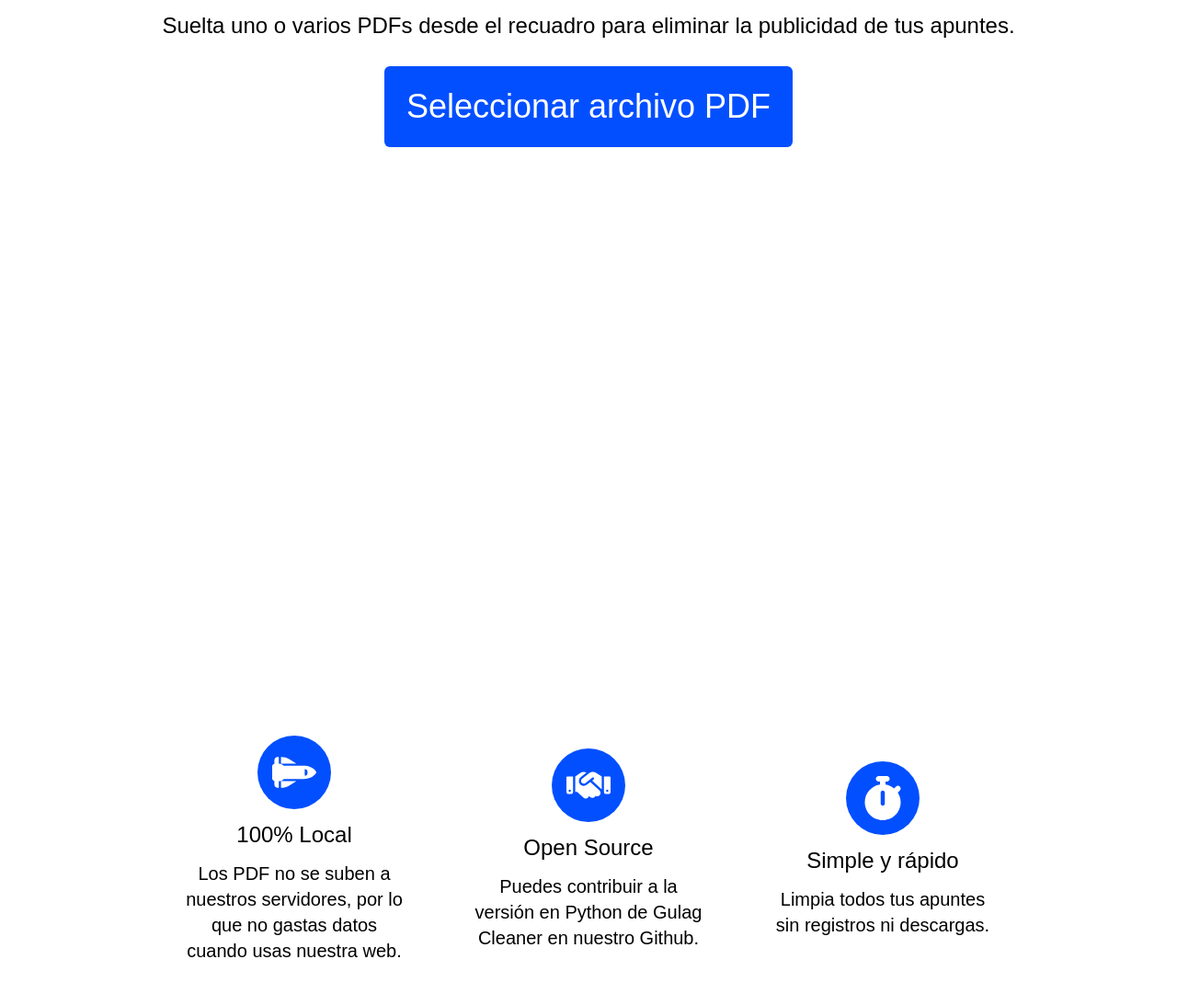
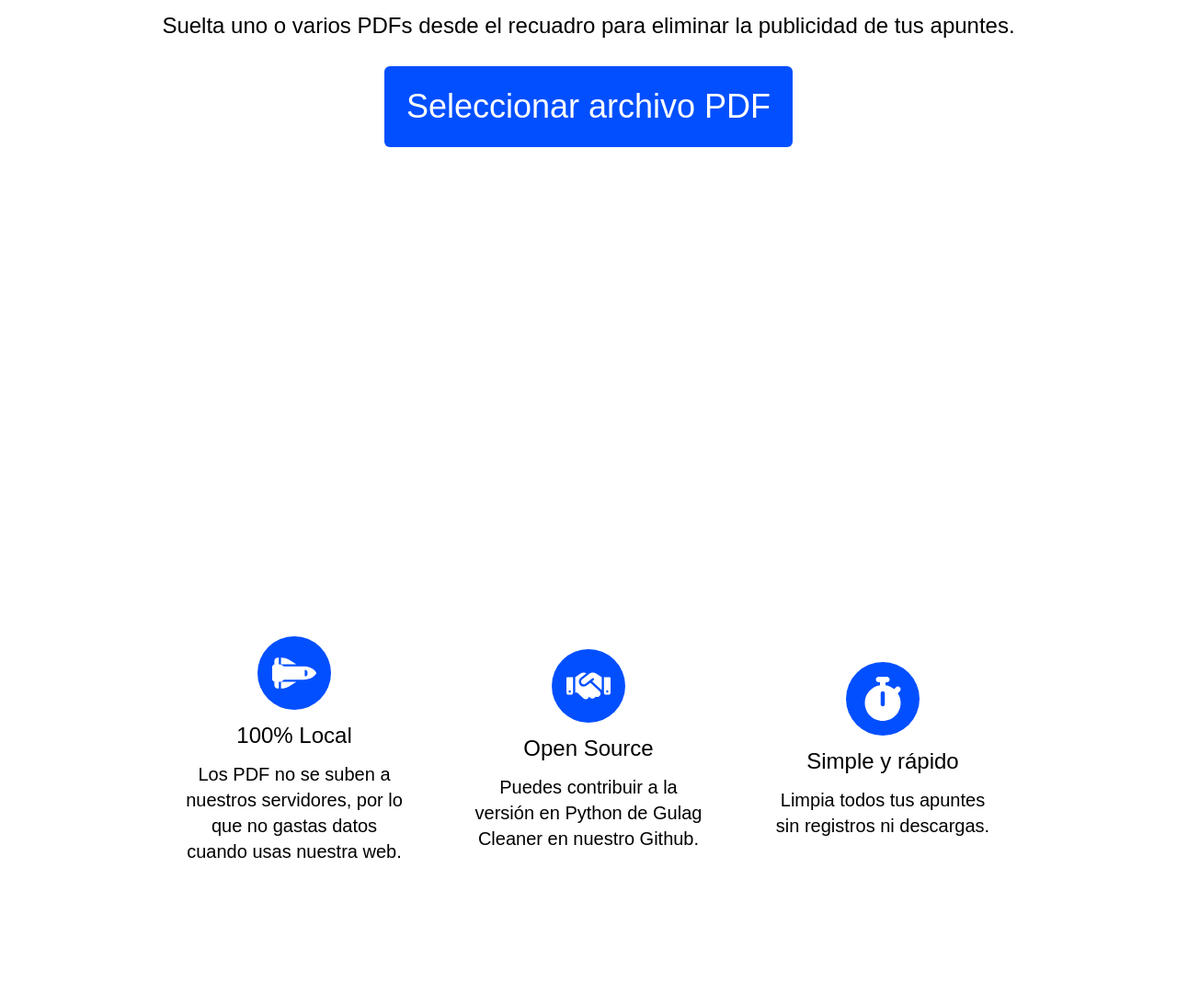
Before and after one commit to Angeloyo/gulagcleaner.com, a website: page index.html in a window 1280 px wide. Shown: the part 204-1297 px from the top of the page at 92% size. Drawn offline with Linux system fonts and the light colour scheme; a web font is replaced by a local one.

Commit message:
trying to fix landing page height

```diff
--- a/index.html
+++ b/index.html
@@ -29,7 +29,7 @@
 
     <main>
         <!-- lugar donde está la funcionalidad -->
-        <div class="text-center mt-14 mx-10 md:mx-24">
+        <div class="md:min-h-screen text-center pt-14 mx-10 md:mx-24">
             <h1 class="text-4xl md:text-5xl">Eliminar publicidad</h1>
             <h2 class="hidden md:block text-2xl mt-4">Suelta uno o varios PDFs desde el recuadro para eliminar la publicidad
                 de tus apuntes.</h2>
@@ -41,8 +41,8 @@
             <!-- <p class="">O arrastra y suelta el PDF aquí</p> -->
         </div>
 
-        <!-- iconitos y texto -->
-        <div class="md:flex justify-center mt-[15rem] md:mt-[40rem] mx-7 xl:mx-40">
+        <!-- iconitos y texto mt-[15rem] md:mt-[40rem]-->
+        <div class="md:flex-grow md:flex justify-center  mx-7 xl:mx-40">
 
               <div class="mb-7 md:w-1/3 text-center flex flex-col items-center justify-center">
                 <div class="w-20 h-20 bg-gulag-blue rounded-full flex items-center justify-center">
@@ -84,7 +84,7 @@
         <div class="text-center mt-32 mx-7 md:mx-14 lg:mx-[24] xl:mx-[30rem]">
             <h2 class="text-4xl">Ayudanos</h2>
             <h3 class="text-xl mt-5">Necesitamos tu ayuda para difundir la web entre la comunidad de estudiantes. Ayudanos compartiendola con tus compañeros de clase o poniendo un mensaje en tus redes sociales. Nos puedes encontrar en Twitter e Instagram como @GulagCleaner</h3>
-            <div class="flex justify-center mt-5">
+            <div class="flex justify-center mt-7">
                 <a target="_blank" href="https://twitter.com/gulagcleaner">
                     <div class="w-16 h-16 bg-gulag-blue rounded-full flex items-center justify-center mr-3">
                         <svg class="w-9 h-9 fill-white" xmlns="http://www.w3.org/2000/svg" height="1em" viewBox="0 0 512 512"><!--! Font Awesome Free 6.4.0 by @fontawesome - https://fontawesome.com License - https://fontawesome.com/license (Commercial License) Copyright 2023 Fonticons, Inc. --><style>svg{fill:#ffffff}</style><path d="M459.37 151.716c.325 4.548.325 9.097.325 13.645 0 138.72-105.583 298.558-298.558 298.558-59.452 0-114.68-17.219-161.137-47.106 8.447.974 16.568 1.299 25.34 1.299 49.055 0 94.213-16.568 130.274-44.832-46.132-.975-84.792-31.188-98.112-72.772 6.498.974 12.995 1.624 19.818 1.624 9.421 0 18.843-1.3 27.614-3.573-48.081-9.747-84.143-51.98-84.143-102.985v-1.299c13.969 7.797 30.214 12.67 47.431 13.319-28.264-18.843-46.781-51.005-46.781-87.391 0-19.492 5.197-37.36 14.294-52.954 51.655 63.675 129.3 105.258 216.365 109.807-1.624-7.797-2.599-15.918-2.599-24.04 0-57.828 46.782-104.934 104.934-104.934 30.213 0 57.502 12.67 76.67 33.137 23.715-4.548 46.456-13.32 66.599-25.34-7.798 24.366-24.366 44.833-46.132 57.827 21.117-2.273 41.584-8.122 60.426-16.243-14.292 20.791-32.161 39.308-52.628 54.253z"/></svg>
```
Also changed, not shown: dist/output.css.
